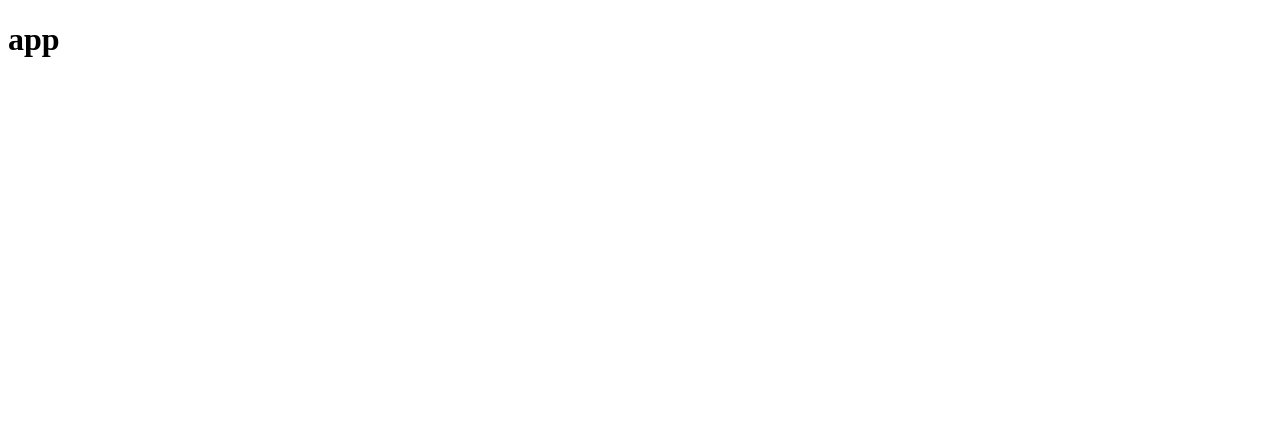
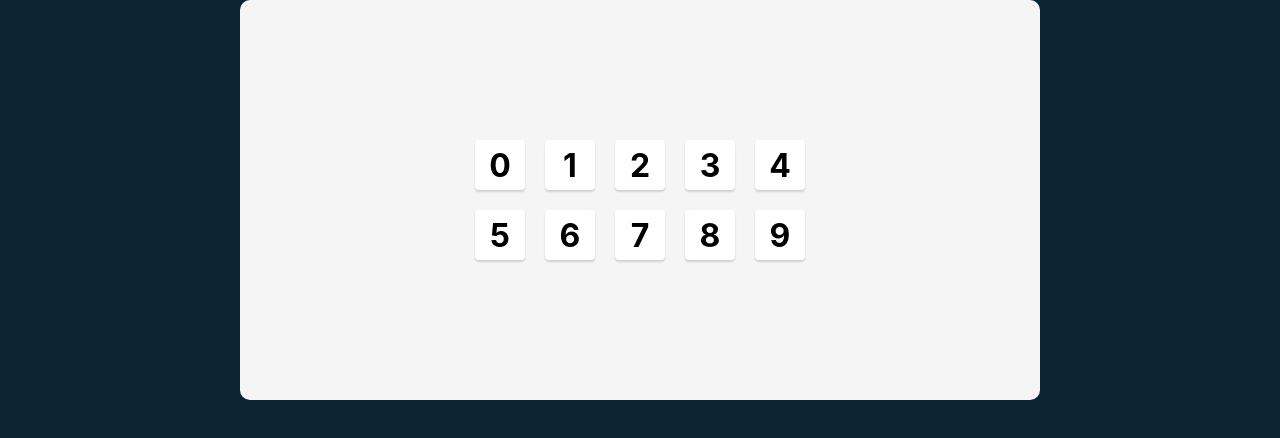
Before and after one commit to Kb739/tenzies, a React (Create React App) app: page / in a window 1280 px wide. Shown: the top 438 px of the page. Built offline with nearby package versions, Linux system fonts and the light colour scheme.

Commit message:
add style to App.js

```diff
--- a/src/App.js
+++ b/src/App.js
@@ -1,7 +1,20 @@
 import React from "react";
+import Die from './components/Die';
 
 export default function App() {
+
+    const dies = [];
+    for (let i = 0; i < 10; i++) {
+        dies.push(<Die key={i} value={i} />)
+    }
     return (
-        <h1>app</h1>
+        <div>
+            <main>
+                <div className="dice-container">
+                    {dies}
+                </div>
+            </main>
+
+        </div>
     )
 }
--- /dev/null
+++ b/src/components/Die.js
@@ -0,0 +1,11 @@
+import React from "react";
+
+export default function Die(props) {
+    return (
+        <div className="die">
+            <h1 className="die--num">
+                {props.value}
+            </h1>
+        </div>
+    )
+}
--- a/src/index.js
+++ b/src/index.js
@@ -1,10 +1,11 @@
 import React from 'react';
 import ReactDOM from 'react-dom/client';
 import App from './App';
+import './style.css'
 const root = ReactDOM.createRoot(document.getElementById('root'));
 
 root.render(
-    <div>
+    <>
         <App />
-    </div>
+    </>
 )
--- /dev/null
+++ b/src/style.css
@@ -0,0 +1,44 @@
+* {
+    box-sizing: border-box;
+}
+
+body {
+    margin: 0;
+    background-color: #0b2434;
+    font-family: Inter, sans-serif;
+}
+
+main {
+    margin: auto;
+    height: 400px;
+    max-width: 800px;
+    background: #F5F5F5;
+    border-radius: 10px;
+    display: flex;
+    flex-direction: column;
+    justify-content: center;
+    align-items: center;
+}
+
+.dice-container {
+    display: grid;
+    grid-template: auto auto/repeat(5, 1fr);
+    gap: 20px;
+}
+
+.die {
+    width: 50px;
+    aspect-ratio: 1/1;
+    background-color: white;
+    border-radius: 4px;
+    box-shadow: 0 2px 2px rgba(0, 0, 0, 0.15);
+    display: flex;
+    justify-content: center;
+    align-items: center;
+}
+
+.die--num {
+    margin: 0;
+    font-size: 2rem;
+    cursor: default;
+}
```
